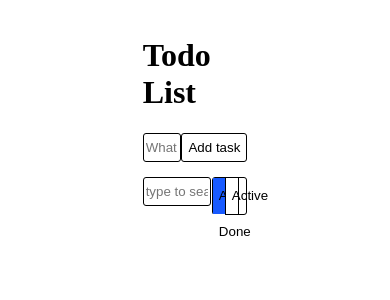
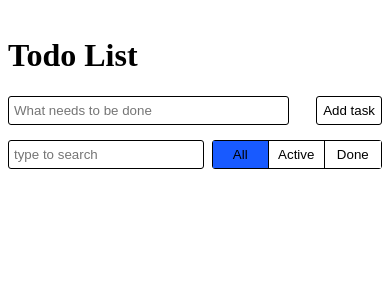
Before and after one commit to Sergey-dev10/Todo-Redux-ToolKit, a React (Create React App) app: page / in a window 390 px wide. Shown: the top 300 px of the page. Built offline with nearby package versions, Linux system fonts and the light colour scheme.

Commit message:
fix: add media queries for differens screen sizes

```diff
--- a/src/components/Task/Task.styles.js
+++ b/src/components/Task/Task.styles.js
@@ -15,9 +15,20 @@ export const ButtonRemove = styled(ButtonComplite)`
 export const ButtonsWrapper = styled.div`
     display: flex;
     justify-content: space-between;
-    width: 32%;
+    width: 30%;
 
-
+    @media ${device.mobileS} {
+        width: 45%;
+    }
+    @media ${device.mobileM} {
+        width: 38%;
+    }
+    @media ${device.mobileL} {
+        width: 33%;
+    }
+    @media ${device.desktopL} {
+        width: 22%;
+    }
 `;
 
 export const TaskWrapper = styled.div`
--- a/src/components/TaskAddition/TaskAddition.styles.js
+++ b/src/components/TaskAddition/TaskAddition.styles.js
@@ -16,6 +16,7 @@ export const InputSubmit = styled.input`
 export const InputAddField = styled.input`
     width: 75%;
     height: 29px;
+    padding-left: 5px;
     box-sizing: border-box;
     border: 1px solid #000000;
     border-radius: 3px;
--- a/src/components/TaskList/TaskList.styles.js
+++ b/src/components/TaskList/TaskList.styles.js
@@ -5,6 +5,22 @@ export const TaskListWrapper = styled.div`
     width: 28%;
     min-height: 200px;
     margin: 10% auto;
+
+    @media ${device.mobileS} {
+        width: 100%;
+    }
+    @media ${device.tablet} {
+        width: 55%;
+    }
+    @media ${device.laptop} {
+        width: 42%;
+    }
+    @media ${device.laptopL} {
+        width: 30%;
+    }
+    @media ${device.desktopL} {
+        width: 25%;
+    }
 `;
 
 export const SearchFilterWrapper = styled.div`
--- a/src/components/TaskSearch/TaskSearch.styles.js
+++ b/src/components/TaskSearch/TaskSearch.styles.js
@@ -4,8 +4,14 @@ import { device } from '../../common/devices';
 export const InputSearch = styled.input`
     width: 60%;
     height: 25px;
+    padding-left: 5px;
     border: 1px solid #000000;
     border-radius: 3px;
 
-
+    @media ${device.mobileS} {
+        width: 50%;
+    }
+    @media ${device.mobileL} {
+        width: 60%;
+    }
 `;
--- a/src/components/TasksFilter/TasksFilter.styles.js
+++ b/src/components/TasksFilter/TasksFilter.styles.js
@@ -22,4 +22,11 @@ export const TaskFilterWrapper = styled.div`
     border: 1px solid #000000;
     border-radius: 3px;
     background-color: #FFFFFF;
+
+    @media ${device.mobileS} {
+        width: 45%;
+    }
+    @media ${device.mobileL} {
+        width: 33%;
+    }
 `;
```
